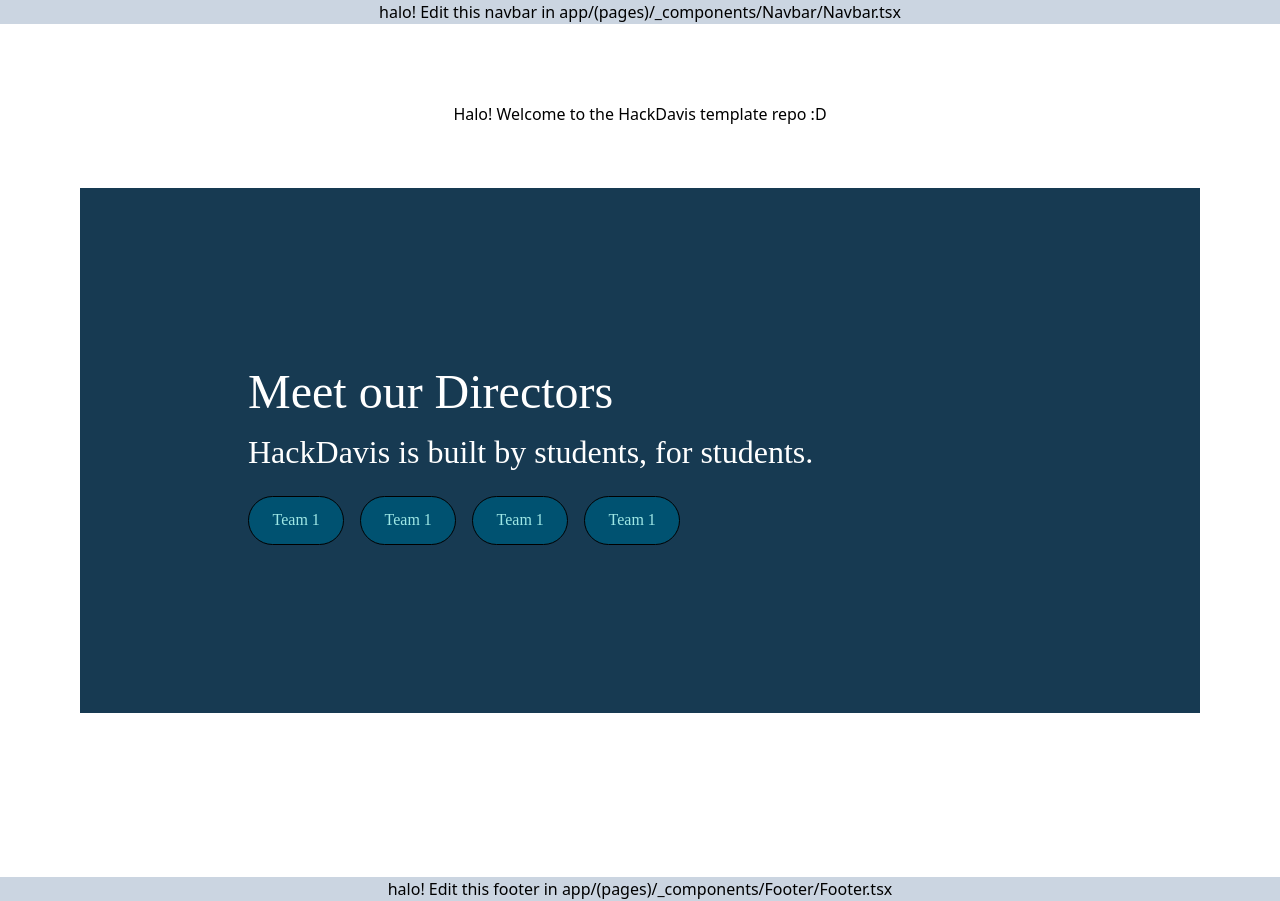
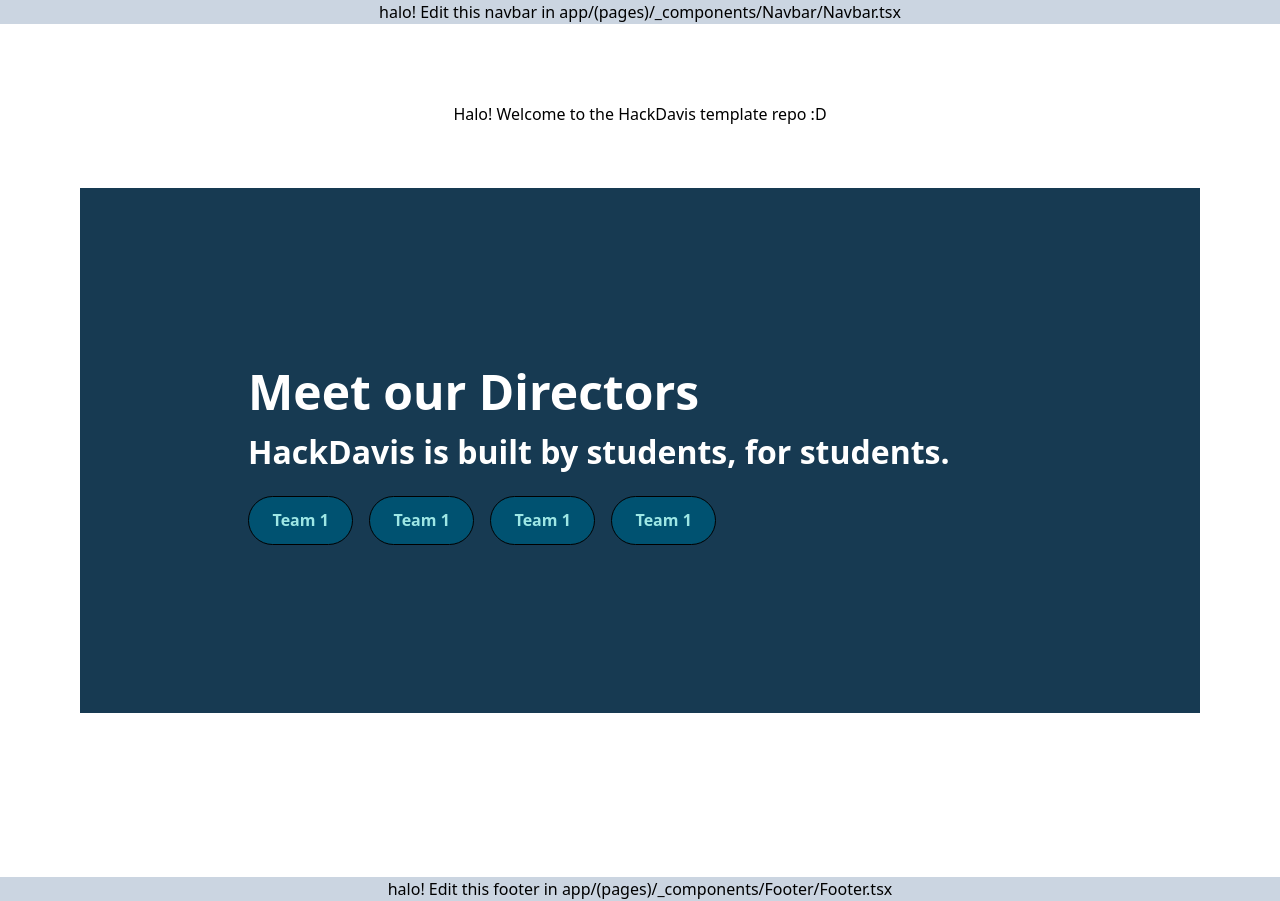
Before and after one commit to HackDavis/website-2025, a Next.js app: page / in a window 1280 px wide. Built offline with nearby package versions, Linux system fonts and the light colour scheme.

Commit message:
Update Directors.module.scss

```diff
--- a/app/(pages)/(about-us)/_components/Directors/Directors.module.scss
+++ b/app/(pages)/(about-us)/_components/Directors/Directors.module.scss
@@ -3,7 +3,8 @@
     color: white;
     width: 100%;
     padding: 15%;
-    font-family: --font-montserrat;
+    // font-family: --font-inter;
+    font-weight: bold;
 
     .buttonsContainer {
         display: flex;
```
